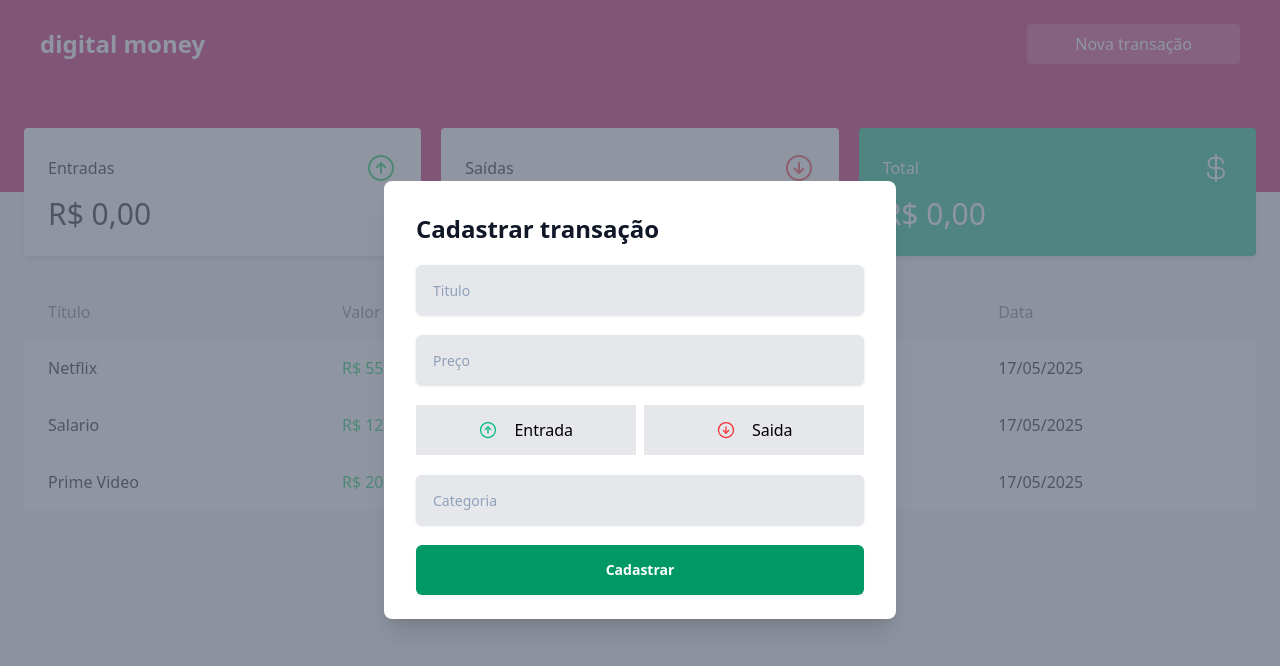
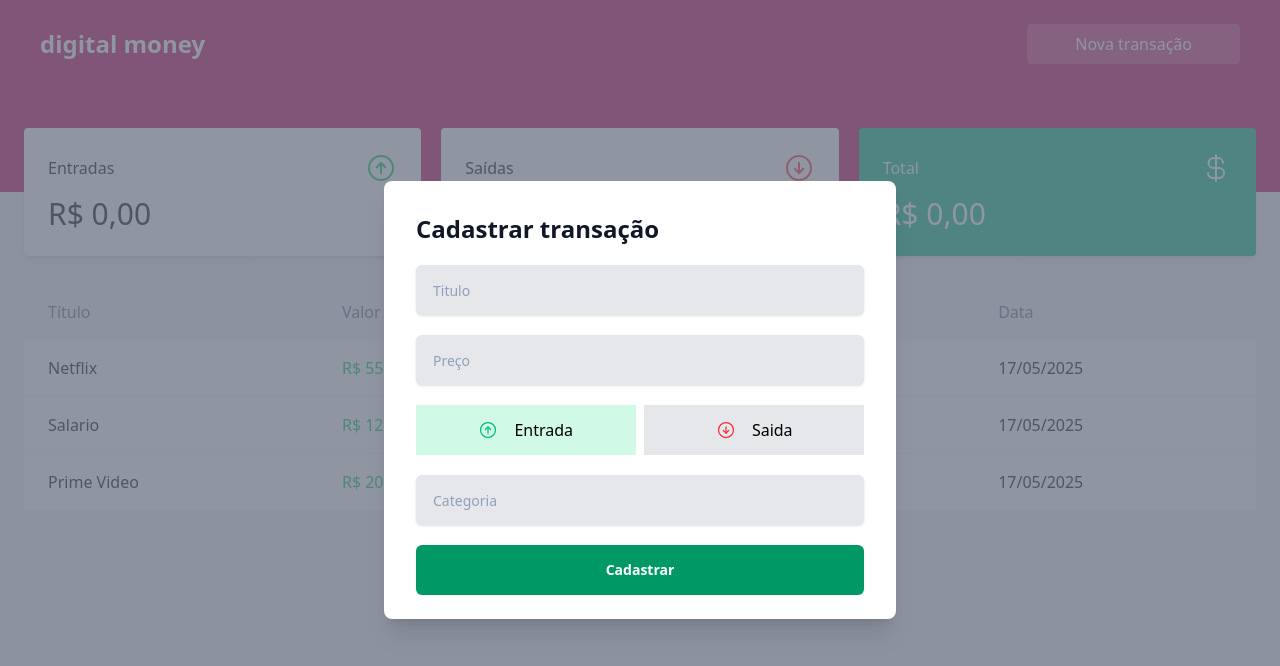
Before and after one commit to souzaaxt/projeto-react, a React (Vite) app: page /transactions in a window 1280 px wide. Both pictures are taken after a click on the button "Nova transação". Shown: the top 666 px of the page. Built offline with nearby package versions, Linux system fonts and the light colour scheme; data requests are answered from the project's data file.

Commit message:
finalizado o button transaction

```diff
--- /dev/null
+++ b/src/components/ButtonTypeTransaction/ButtonTypeTransaction.jsx
@@ -0,0 +1,30 @@
+export default function ButtonTypeTransaction({
+  type,
+  onClick,
+  children,
+  isActive,
+}) {
+  function getClassName() {
+    if (isActive) {
+      switch (type) {
+        case "deposit":
+          return "bg-emerald-100 hover:bg-emerald-200";
+        case "withdraw":
+          return "bg-red-100 hover:bg-red-200";
+        default:
+          return "bg-gray-200 hover:bg-gray-300";
+      }
+    } else {
+      return "bg-gray-200 hover:bg-gray-300";
+    }
+  }
+
+  return (
+    <button
+      className={`px-4 py-2 cursor-pointer w-[49%] h-[50px] flex gap-4 items-center justify-center transition ease-in-out duration-150 ${getClassName()}`}
+      onClick={onClick}
+    >
+      {children}
+    </button>
+  );
+}
--- a/src/components/ModalNewTransaction/ModalNewTransaction.jsx
+++ b/src/components/ModalNewTransaction/ModalNewTransaction.jsx
@@ -7,6 +7,7 @@ import {
 import axios from "axios";
 import { ArrowCircleDown, ArrowCircleUp } from "phosphor-react";
 import { useState } from "react";
+import ButtonTypeTransaction from "../ButtonTypeTransaction/ButtonTypeTransaction";
 
 export default function ModalNewTransaction({ open, setOpen }) {
   const [title, setTitle] = useState("");
@@ -38,7 +39,7 @@ export default function ModalNewTransaction({ open, setOpen }) {
       price: Number(price),
       category,
       transactionType,
-      date: "17/05/2025"
+      date: "17/05/2025",
     });
 
     setOpen(false);
@@ -78,24 +79,30 @@ export default function ModalNewTransaction({ open, setOpen }) {
                       onChange={(ev) => handleChangePrice(ev.target.value)}
                     />
                     <div className="flex justify-between">
-                      <button className="px-4 py-2 cursor-pointer bg-gray-200 w-[49%] h-[50px] flex gap-4 items-center justify-center transition ease-in-out duration-150 hover:bg-gray-300"
-                      onClick={() => handleClickTransactionType("deposit")}
+                      <ButtonTypeTransaction
+                        type="deposit"
+                        isActive={transactionType === "deposit"}
+                        onClick={() => handleClickTransactionType("deposit")}
                       >
                         <ArrowCircleUp
                           size={20}
                           className="text-emerald-500 font-bold"
-                        />{" "}
+                        />
                         Entrada
-                      </button>
-                      <button className="px-4 py-2 cursor-pointer bg-gray-200 w-[49%] h-[50px] flex gap-4 items-center justify-center transition ease-in-out duration-150 hover:bg-gray-300"
-                      onClick={() => handleClickTransactionType("withdraw")}
+                      </ButtonTypeTransaction>
+
+                      <ButtonTypeTransaction
+                        isActive={transactionType === "withdraw"}
+                        type="withdraw"
+                        onClick={() => handleClickTransactionType("withdraw")}
                       >
                         <ArrowCircleDown
                           size={20}
                           className="text-red-500 font-bold"
                         />{" "}
                         Saida
-                      </button>
+                      </ButtonTypeTransaction>
+
                     </div>
                     <div className="w-full">
                       <input
```
